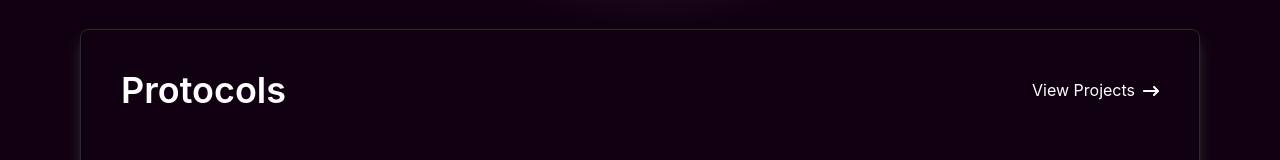
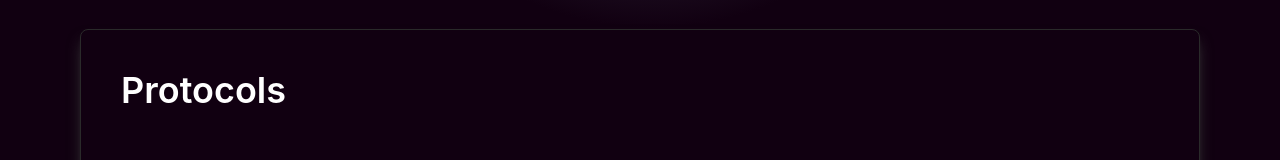
Before and after one commit to thesimonsnape/nothingfinance, a React (Create React App) app: page /projects in a window 1280 px wide. Shown: the part 282-442 px from the top of the page. Built offline with nearby package versions, Linux system fonts and the light colour scheme.

Commit message:
feat: minor changes

```diff
--- a/src/components/ProjectTable.jsx
+++ b/src/components/ProjectTable.jsx
@@ -31,12 +31,10 @@ const LeaderBoardTable = () => {
         <div className='w-full max-w-[1200px] rounded-t-lg border border-[#2a2a2a] shadow-lg shadow-[#3b3b3b] px-10 '>
             <div className={`my-10 flex text-white ${location.pathname === '/project' ? 'flex-col text-start ' : 'justify-between items-center'}`}>
                 <h2 className='text-4xl font-semibold'>Protocols</h2>
-                {location.pathname === '/project'
-                 ? <p className='text-slate-500 text-sm'>NOTHING Cosmonauts will be airdropped 10% of $NOTHING's circulating supply on launch based on accumulated points</p>
-                 :
+                {location.pathname !== '/projects' &&
                     <Link to='/projects' className='flex gap-2 items-center hover:underline cursor-pointer'>
                         <div className='flex gap-2 items-center hover:underline cursor-pointer'>
-                            View Projects <FaArrowRightLong className='translate-y-[1px]' />
+                            View Protocols <FaArrowRightLong className='translate-y-[1px]' />
                         </div>
                     </Link>
                 }
```
